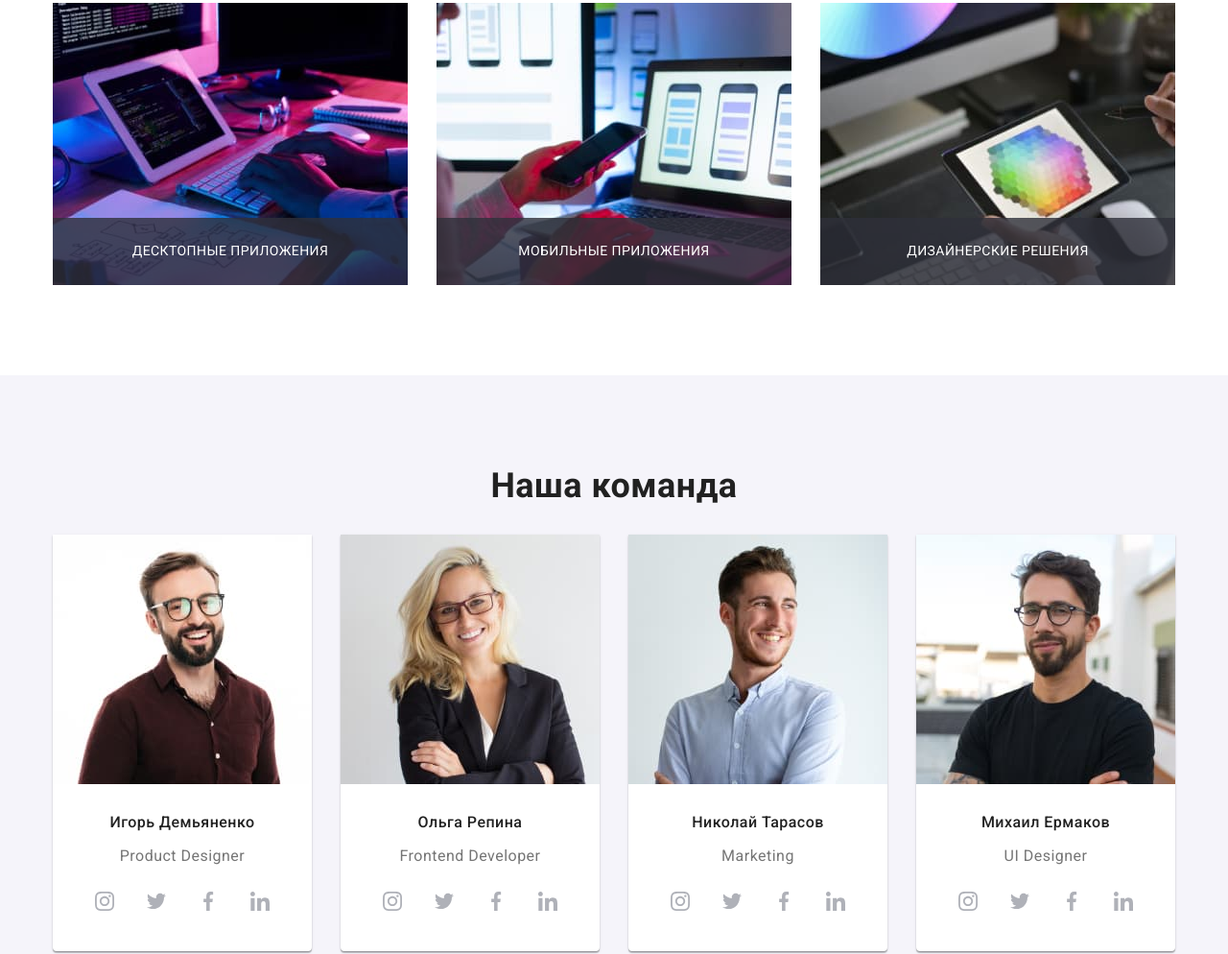
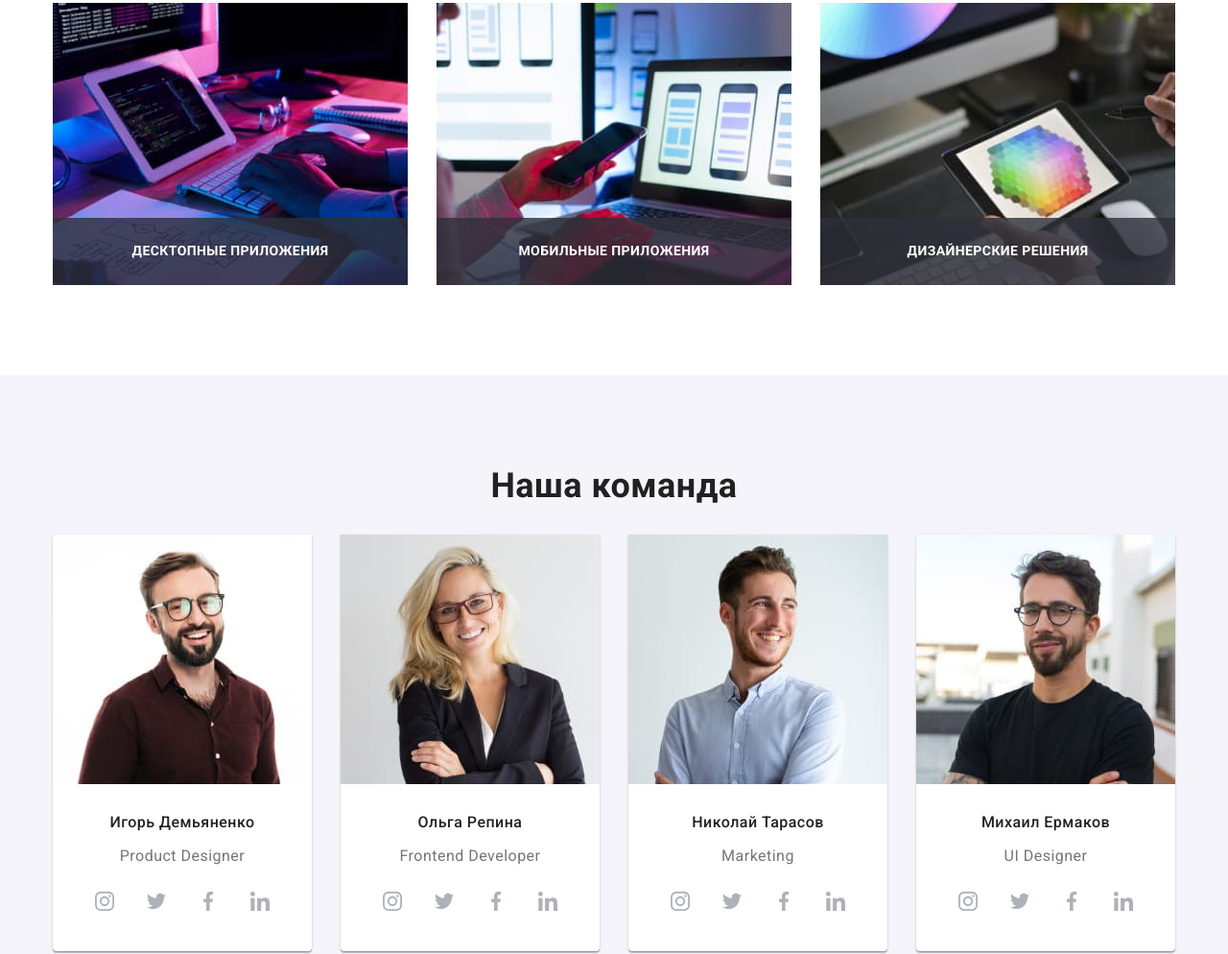
Before and after one commit to Te270/goit-markup-hw-05, a plain HTML site: page index.html in a window 1280 px wide. Shown: the part 1213-2207 px from the top of the page at 96% size. Drawn offline with nearby package versions, Linux system fonts and the light colour scheme.

Commit message:
Исправляет по правкам ментора

```diff
--- a/css/styles.css
+++ b/css/styles.css
@@ -386,6 +386,7 @@ img {
   bottom: 0;
   width: 370px;
   height: 70px;
+  font-weight: bold;
   font-size: 14px;
   line-height: 1.14;
   text-align: center;
@@ -394,6 +395,10 @@ img {
 
   color: var(--white-accent-color);
   background-color: rgba(47, 48, 58, 0.8);
+}
+
+.works-text {
+  margin: 0;
 }
 
 /* Team */
@@ -462,8 +467,6 @@ img {
 
   width: 44px;
   height: 44px;
-
-  transition: background-color var(--animation);
 }
 
 .socials-icons-link:hover,
@@ -476,6 +479,8 @@ img {
   width: 20px;
   height: 20px;
   fill: rgba(175, 177, 184, 1);
+
+  transition: background-color var(--animation);
 }
 
 .socials-icons-link:hover .socials-icons-svg,
@@ -556,7 +561,7 @@ button {
   cursor: pointer;
   color: #afb1b8;
 
-  transition: color var(--animation);
+  transition: color var(--animation), border var(--animation);
 }
 
 .company-img:hover,
@@ -618,7 +623,7 @@ footer {
 
 .footer-socials-top {
   margin: 0;
-  padding-bottom: 20px;
+  margin-bottom: 20px;
 
   font-weight: bold;
   font-size: 14px;
--- a/index.html
+++ b/index.html
@@ -169,7 +169,7 @@
                   width="370"
                 />
                 <div class="works-caption">
-                  <p>Десктопные приложения</p>
+                  <p class="works-text">Десктопные приложения</p>
                 </div>
               </div>
             </li>
@@ -181,7 +181,7 @@
                   width="370"
                 />
                 <div class="works-caption">
-                  <p>Мобильные приложения</p>
+                  <p class="works-text">Мобильные приложения</p>
                 </div>
               </div>
             </li>
@@ -193,7 +193,7 @@
                   width="370"
                 />
                 <div class="works-caption">
-                  <p>Дизайнерские решения</p>
+                  <p class="works-text">Дизайнерские решения</p>
                 </div>
               </div>
             </li>
```
Also changed, not shown: portfolio.html (+1 -1 lines).
